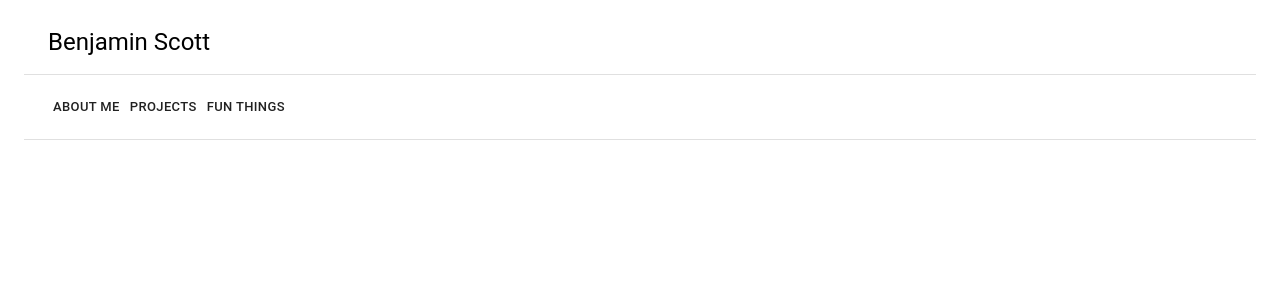
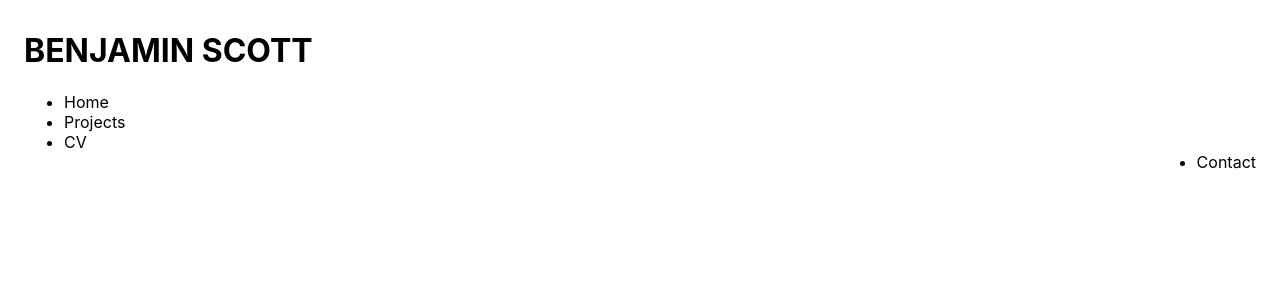
Before and after one commit to bengscott2/personal-website, a React (Create React App) app: page / in a window 1280 px wide. Shown: the top 300 px of the page. Built offline with nearby package versions, Linux system fonts and the light colour scheme; the HTML template or start-up script is replaced by a standard one; what react-animations would draw is missing.

Commit message:
refactor: remove material ui toolbar

```diff
--- a/src/components/navbar.js
+++ b/src/components/navbar.js
@@ -7,34 +7,15 @@ import './MuiToolbar.css'
 function Navbar() {
 
   return (
-    <React.Fragment>
-        <Toolbar>
-          <Typography
-            component="h2"
-            variant="h5"
-            color="inherit"
-            align="center"
-            noWrap
-            className='name-bar'
-          >
-            Benjamin Scott
-          </Typography>
-        </Toolbar>
-        <Toolbar>
-          <Button size='small'>
-            About Me
-          </Button>
-          <Button
-            size='small'
-            align='center'
-          >
-            Projects
-          </Button>
-          <Button size='small'>
-            Fun Things
-          </Button>
-        </Toolbar>
-    </React.Fragment>
+    <div>
+      <h1 className='name-bar'>BENJAMIN SCOTT</h1>
+      <ul>
+        <li>Home</li>
+        <li>Projects</li>
+        <li>CV</li>
+        <li  style={{float:'right'}}>Contact</li>
+      </ul>
+    </div>
   )
 }
 
```
